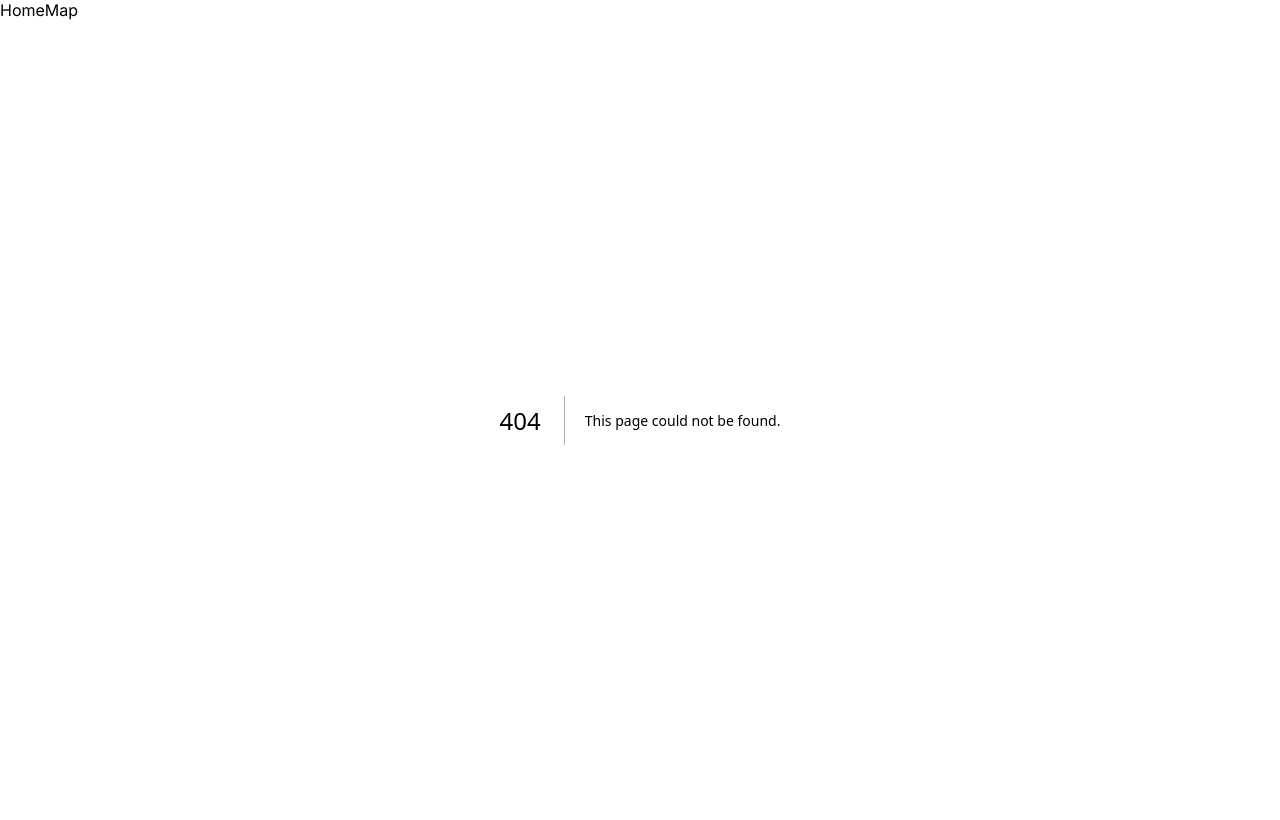
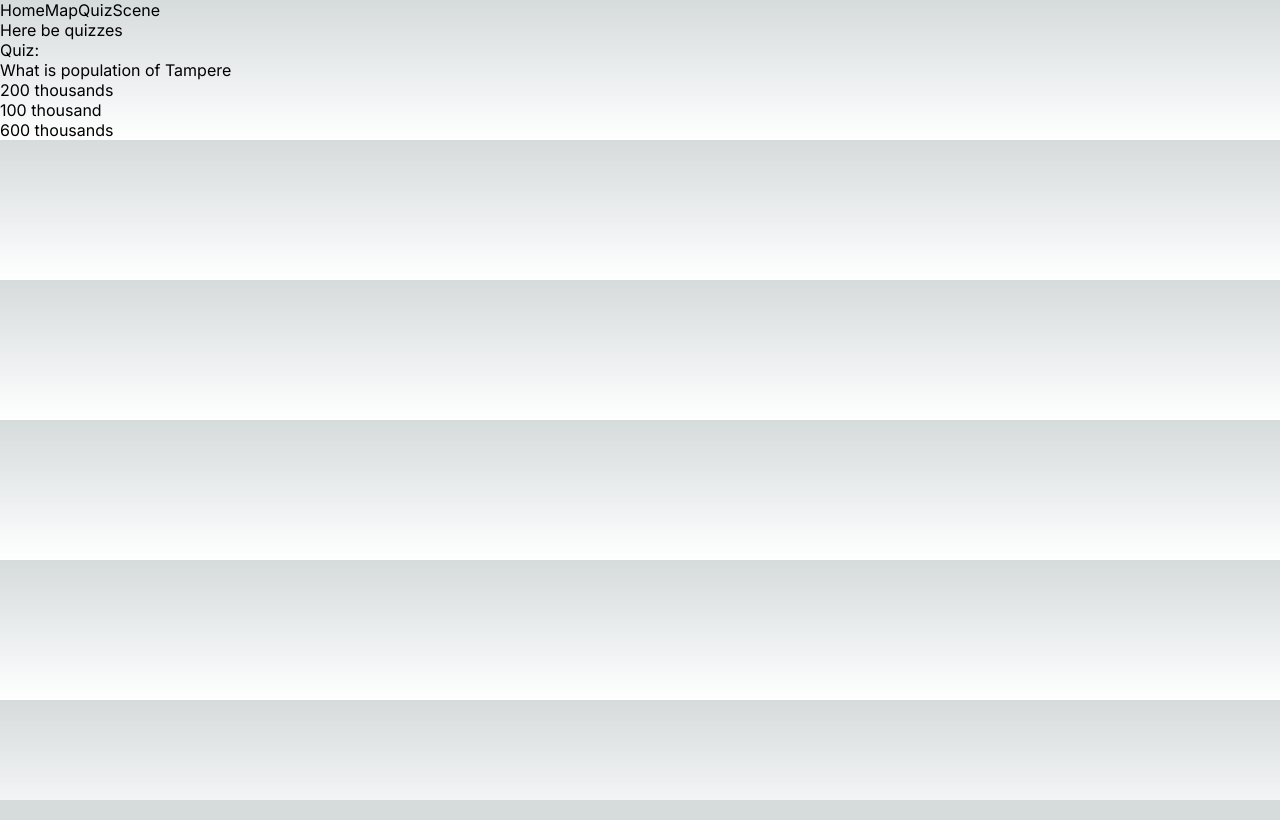
Before and after one commit to devusvulgaris/tammerverse, a Next.js app: page /quiz in a window 1280 px wide. Before the commit this address had no page. Built offline with nearby package versions, Linux system fonts and the light colour scheme.

Commit message:
Add ignore ts errors for next builds, add quiz and scene test pages and scene component

```diff
--- a/next.config.js
+++ b/next.config.js
@@ -1,4 +1,8 @@
 /** @type {import('next').NextConfig} */
-const nextConfig = {}
+const nextConfig = {
+  typescript: {
+    ignoreBuildErrors: true
+  }
+}
 
 module.exports = nextConfig
--- /dev/null
+++ b/src/app/quiz/page.tsx
@@ -0,0 +1,33 @@
+'use client'
+const quizData = [
+  {
+    question: 'What is population of Tampere',
+    variants: ['200 thousands', '100 thousand', '600 thousands']
+  }
+]
+
+type Props = {}
+
+const QuizPage = (props: Props) => {
+  return (
+    <div>
+      Here be quizzes
+      <div>
+        <p>Quiz:</p>
+        <div>
+          {quizData.map((item, i) => (
+            <div key={i}>
+              <p>{item.question}</p>
+
+              <div>{
+                item.variants.map(variant => <p key={variant}>{variant}</p>)
+              }</div>
+            </div>
+          ))}
+        </div>
+      </div>
+    </div>
+  )
+}
+
+export default QuizPage
--- a/src/components/map/index-legacy.tsx
+++ b/src/components/map/index-legacy.tsx
@@ -25,8 +25,8 @@ const Map = () => {
       <primitive object={new THREE.AxesHelper(100)} />
       <ambientLight intensity={0.7} />
       <Physics>
-        {plots.map(({ position, size }) => (
-          <Box position={position} size={size} />
+        {plots.map(({ position, size }, index) => (
+          <Box key={index} position={position} size={size} />
         ))}
       </Physics>
       <Plane />
--- a/src/components/navigation/index.tsx
+++ b/src/components/navigation/index.tsx
@@ -6,6 +6,8 @@ const Navigation = () => {
     <nav>
       <Link href="/">Home</Link>
       <Link href="/map">Map</Link>
+      <Link href="/quiz">Quiz</Link>
+      <Link href="/scene">Scene</Link>
     </nav>
   )
 }
```
Also changed, not shown: src/app/api/quiz.ts (added, +14 -0 lines), src/app/scene/page.tsx (added, +14 -0 lines), src/components/scene/index.tsx (added, +22 -0 lines).
